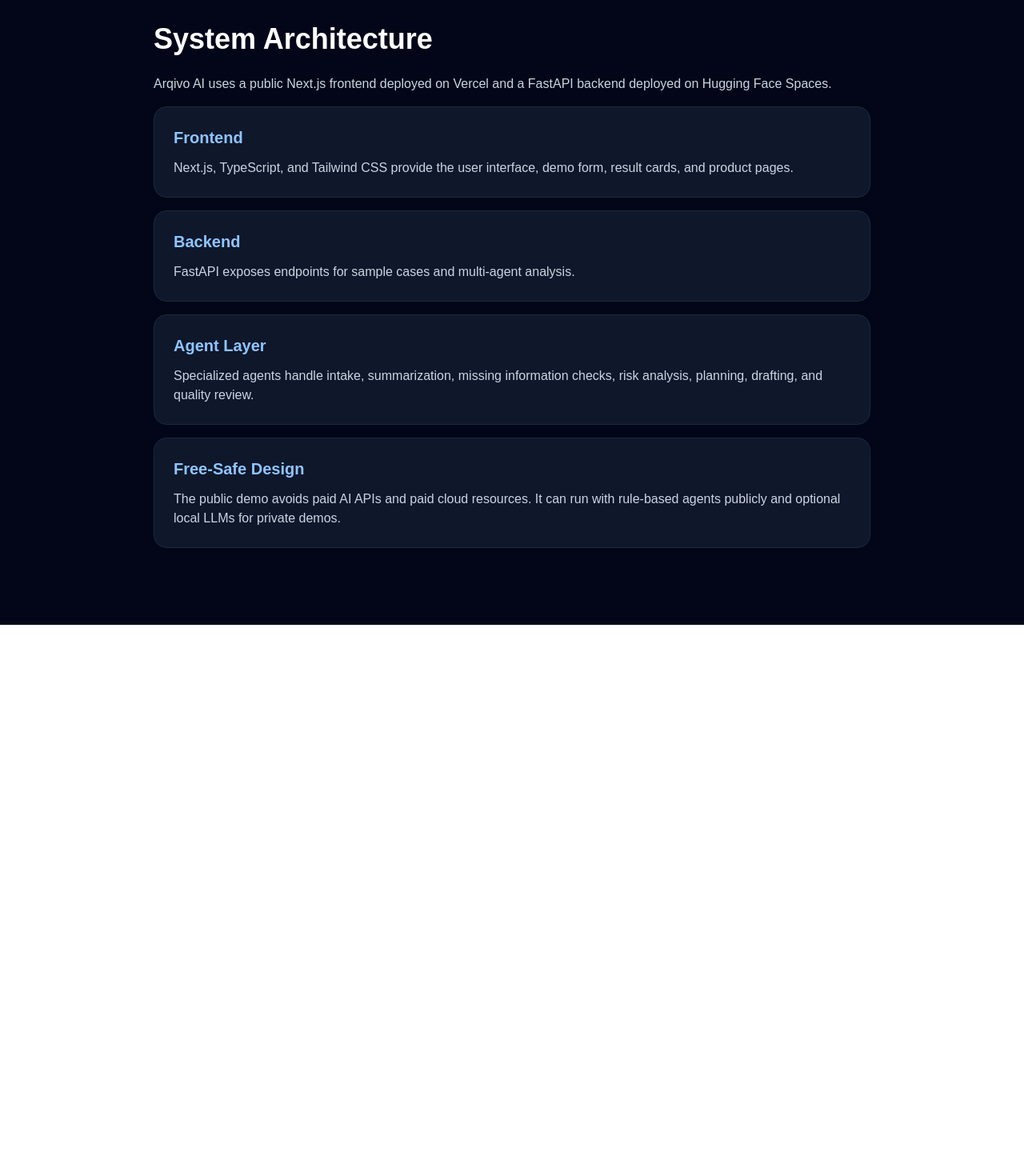
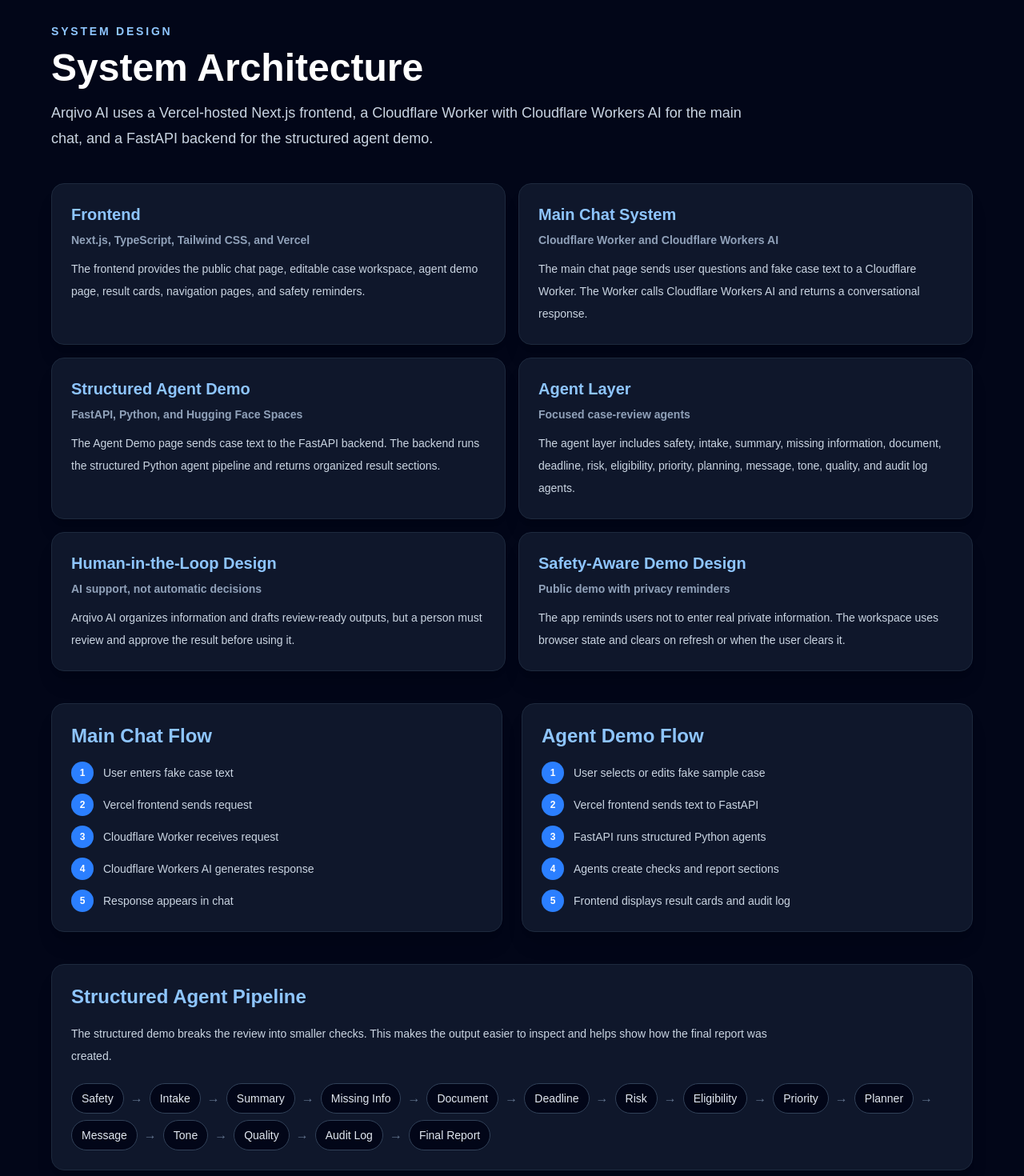
Before and after one commit to WilliamASC22/arqivo-ai, a Next.js app in the folder frontend/: page /architecture in a window 1280 px wide. Shown: the part 80-1550 px from the top of the page at 80% size. Before the commit the page ends 861 px from the top, so only its background shows below. Built offline with nearby package versions, Linux system fonts and the light colour scheme.

Commit message:
Update architecture page for Cloudflare and agent pipeline

```diff
--- a/frontend/app/architecture/page.tsx
+++ b/frontend/app/architecture/page.tsx
@@ -1,54 +1,178 @@
+const architectureCards = [
+  {
+    title: "Frontend",
+    subtitle: "Next.js, TypeScript, Tailwind CSS, and Vercel",
+    description:
+      "The frontend provides the public chat page, editable case workspace, agent demo page, result cards, navigation pages, and safety reminders.",
+  },
+  {
+    title: "Main Chat System",
+    subtitle: "Cloudflare Worker and Cloudflare Workers AI",
+    description:
+      "The main chat page sends user questions and fake case text to a Cloudflare Worker. The Worker calls Cloudflare Workers AI and returns a conversational response.",
+  },
+  {
+    title: "Structured Agent Demo",
+    subtitle: "FastAPI, Python, and Hugging Face Spaces",
+    description:
+      "The Agent Demo page sends case text to the FastAPI backend. The backend runs the structured Python agent pipeline and returns organized result sections.",
+  },
+  {
+    title: "Agent Layer",
+    subtitle: "Focused case-review agents",
+    description:
+      "The agent layer includes safety, intake, summary, missing information, document, deadline, risk, eligibility, priority, planning, message, tone, quality, and audit log agents.",
+  },
+  {
+    title: "Human-in-the-Loop Design",
+    subtitle: "AI support, not automatic decisions",
+    description:
+      "Arqivo AI organizes information and drafts review-ready outputs, but a person must review and approve the result before using it.",
+  },
+  {
+    title: "Safety-Aware Demo Design",
+    subtitle: "Public demo with privacy reminders",
+    description:
+      "The app reminds users not to enter real private information. The workspace uses browser state and clears on refresh or when the user clears it.",
+  },
+];
+
+const mainChatFlow = [
+  "User enters fake case text",
+  "Vercel frontend sends request",
+  "Cloudflare Worker receives request",
+  "Cloudflare Workers AI generates response",
+  "Response appears in chat",
+];
+
+const agentDemoFlow = [
+  "User selects or edits fake sample case",
+  "Vercel frontend sends text to FastAPI",
+  "FastAPI runs structured Python agents",
+  "Agents create checks and report sections",
+  "Frontend displays result cards and audit log",
+];
+
+const structuredPipeline = [
+  "Safety",
+  "Intake",
+  "Summary",
+  "Missing Info",
+  "Document",
+  "Deadline",
+  "Risk",
+  "Eligibility",
+  "Priority",
+  "Planner",
+  "Message",
+  "Tone",
+  "Quality",
+  "Audit Log",
+  "Final Report",
+];
+
 export default function ArchitecturePage() {
   return (
     <main className="min-h-screen bg-slate-950 px-6 py-12 text-white">
-      <section className="mx-auto max-w-4xl">
-        <h1 className="mb-6 text-4xl font-bold">System Architecture</h1>
-
-        <div className="space-y-4 text-slate-300">
-          <p>
-            Arqivo AI uses a public Next.js frontend deployed on Vercel and a
-            FastAPI backend deployed on Hugging Face Spaces.
+      <section className="mx-auto max-w-6xl">
+        <div className="mb-10">
+          <p className="mb-3 text-sm font-semibold uppercase tracking-[0.2em] text-blue-300">
+            System Design
           </p>
 
-          <div className="rounded-2xl border border-slate-800 bg-slate-900 p-6">
-            <h2 className="mb-3 text-xl font-semibold text-blue-300">
-              Frontend
+          <h1 className="mb-4 text-5xl font-bold">System Architecture</h1>
+
+          <p className="max-w-4xl text-lg leading-8 text-slate-300">
+            Arqivo AI uses a Vercel-hosted Next.js frontend, a Cloudflare Worker
+            with Cloudflare Workers AI for the main chat, and a FastAPI backend
+            for the structured agent demo.
+          </p>
+        </div>
+
+        <div className="mb-10 grid gap-4 md:grid-cols-2">
+          {architectureCards.map((card) => (
+            <div
+              key={card.title}
+              className="rounded-2xl border border-slate-800 bg-slate-900 p-6 shadow-xl"
+            >
+              <h2 className="mb-2 text-xl font-semibold text-blue-300">
+                {card.title}
+              </h2>
+
+              <p className="mb-3 text-sm font-semibold text-slate-400">
+                {card.subtitle}
+              </p>
+
+              <p className="text-sm leading-7 text-slate-300">
+                {card.description}
+              </p>
+            </div>
+          ))}
+        </div>
+
+        <div className="mb-10 grid gap-6 lg:grid-cols-2">
+          <FlowCard title="Main Chat Flow" steps={mainChatFlow} />
+
+          <FlowCard title="Agent Demo Flow" steps={agentDemoFlow} />
+        </div>
+
+        <div className="mb-10 rounded-2xl border border-slate-800 bg-slate-900 p-6 shadow-xl">
+          <h2 className="mb-4 text-2xl font-semibold text-blue-300">
+            Structured Agent Pipeline
+          </h2>
+
+          <p className="mb-5 max-w-4xl text-sm leading-7 text-slate-300">
+            The structured demo breaks the review into smaller checks. This
+            makes the output easier to inspect and helps show how the final
+            report was created.
+          </p>
+
+          <div className="flex flex-wrap gap-2">
+            {structuredPipeline.map((step, index) => (
+              <div key={step} className="flex items-center gap-2">
+                <span className="rounded-full border border-slate-700 bg-slate-950 px-3 py-2 text-sm text-slate-200">
+                  {step}
+                </span>
+
+                {index < structuredPipeline.length - 1 && (
+                  <span className="text-slate-500">→</span>
+                )}
+              </div>
+            ))}
+          </div>
+        </div>
+
+        <div className="grid gap-6 lg:grid-cols-3">
+          <div className="rounded-2xl border border-emerald-400/20 bg-emerald-500/10 p-6">
+            <h2 className="mb-3 text-xl font-semibold text-emerald-300">
+              Frontend Deployment
             </h2>
-            <p>
-              Next.js, TypeScript, and Tailwind CSS provide the user interface,
-              demo form, result cards, and product pages.
+
+            <p className="text-sm leading-7 text-slate-300">
+              Vercel hosts the Next.js app and updates the public website when
+              frontend files are pushed.
             </p>
           </div>
 
-          <div className="rounded-2xl border border-slate-800 bg-slate-900 p-6">
+          <div className="rounded-2xl border border-blue-400/20 bg-blue-500/10 p-6">
             <h2 className="mb-3 text-xl font-semibold text-blue-300">
-              Backend
+              Chat Deployment
             </h2>
-            <p>
-              FastAPI exposes endpoints for sample cases and multi-agent
-              analysis.
+
+            <p className="text-sm leading-7 text-slate-300">
+              Cloudflare Workers host the chat endpoint and connect it to
+              Cloudflare Workers AI.
             </p>
           </div>
 
-          <div className="rounded-2xl border border-slate-800 bg-slate-900 p-6">
-            <h2 className="mb-3 text-xl font-semibold text-blue-300">
-              Agent Layer
+          <div className="rounded-2xl border border-purple-400/20 bg-purple-500/10 p-6">
+            <h2 className="mb-3 text-xl font-semibold text-purple-300">
+              Agent Demo Deployment
             </h2>
-            <p>
-              Specialized agents handle intake, summarization, missing
-              information checks, risk analysis, planning, drafting, and quality
-              review.
-            </p>
-          </div>
 
-          <div className="rounded-2xl border border-slate-800 bg-slate-900 p-6">
-            <h2 className="mb-3 text-xl font-semibold text-blue-300">
-              Free-Safe Design
-            </h2>
-            <p>
-              The public demo avoids paid AI APIs and paid cloud resources. It
-              can run with rule-based agents publicly and optional local LLMs for
-              private demos.
+            <p className="text-sm leading-7 text-slate-300">
+              Hugging Face Spaces hosts the FastAPI backend for the structured
+              agent demo.
             </p>
           </div>
         </div>
@@ -56,3 +180,23 @@
     </main>
   );
 }
+
+function FlowCard({ title, steps }: { title: string; steps: string[] }) {
+  return (
+    <div className="rounded-2xl border border-slate-800 bg-slate-900 p-6 shadow-xl">
+      <h2 className="mb-4 text-2xl font-semibold text-blue-300">{title}</h2>
+
+      <ol className="space-y-3">
+        {steps.map((step, index) => (
+          <li key={step} className="flex gap-3 text-sm leading-7 text-slate-300">
+            <span className="flex h-7 w-7 shrink-0 items-center justify-center rounded-full bg-blue-500 text-xs font-bold text-white">
+              {index + 1}
+            </span>
+
+            <span>{step}</span>
+          </li>
+        ))}
+      </ol>
+    </div>
+  );
+}
```
